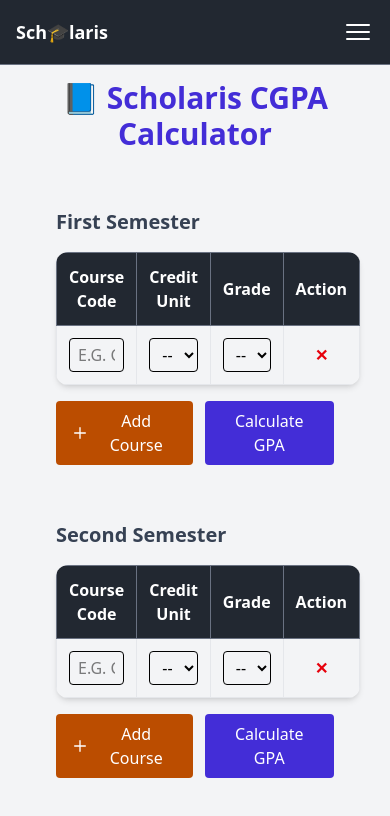
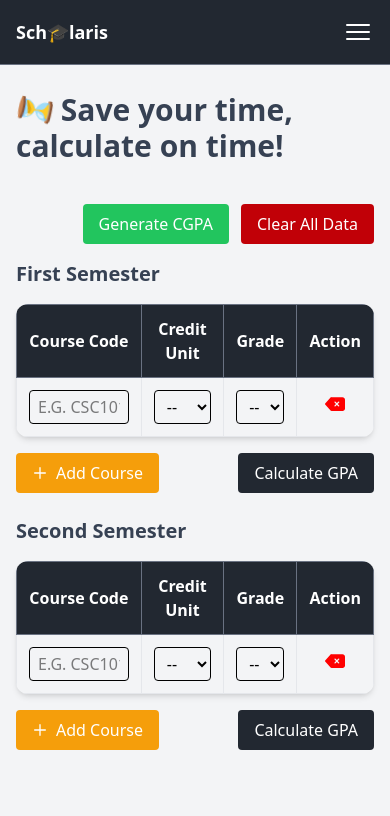
Before and after one commit to JOSEPH-Inalegwu/scholaris-app, a React (Vite) app: page /dashboard/cgpa-calculator in a window 390 px wide. Shown: the top 816 px of the page. Built offline with nearby package versions, Linux system fonts and the light colour scheme.

Commit message:
Add Spinner component, enhance CSS variables for theming, and update useGPA hook for localStorage persistence

```diff
--- /dev/null
+++ b/src/Components/Spinner.jsx
@@ -0,0 +1,26 @@
+const Spinner = ({ size = 20, color = 'white' }) => (
+    <svg
+      style={{ height: size, width: size, color: color }}
+      className="animate-spin"
+      xmlns="http://www.w3.org/2000/svg"
+      fill="none"
+      viewBox="0 0 24 24"
+      aria-label="Loading spinner"
+    >
+      <circle
+        className="opacity-25"
+        cx="12"
+        cy="12"
+        r="10"
+        stroke="currentColor"
+        strokeWidth="4"
+      />
+      <path
+        className="opacity-75"
+        fill="currentColor"
+        d="M4 12a8 8 0 018-8v4a4 4 0 00-4 4H4z"
+      />
+    </svg>
+  );
+
+  export default Spinner;
--- a/src/Features/GPA/GPACalculator.jsx
+++ b/src/Features/GPA/GPACalculator.jsx
@@ -1,21 +1,28 @@
 import React, { useState } from 'react';
 import { useGPA } from '../../Hooks/useGPA';
+import Spinner from '../../Components/Spinner';
+
 import plus from '../../assets/icons/plus.svg';
+import deleteIcon from '../../assets/icons/delete.svg';
 
 const GPACalculator = () => {
   const {
     firstSemester,
     secondSemester,
+    result,
     handleCourseChange,
     addCourse,
     removeCourse,
-    calculateGPA,
+    calculateSemesterGPA,
+    calculateCombinedGPA,
+    clearResult,
+    clearAllData,
   } = useGPA();
 
-  // Local states to hold GPA results and loading/errors for each semester
-  const [loading, setLoading] = useState({ firstSemester: false, secondSemester: false });
-  const [error, setError] = useState({ firstSemester: '', secondSemester: '' });
-  const [gpaResult, setGpaResult] = useState({ firstSemester: null, secondSemester: null });
+  // Local states for loading, errors, and modal visibility
+  const [loading, setLoading] = useState({ firstSemester: false, secondSemester: false, combined: false });
+  const [error, setError] = useState({ firstSemester: '', secondSemester: '', combined: '' });
+  const [isModalOpen, setIsModalOpen] = useState(false);
 
   // Function to handle GPA calculation for a specific semester
   const handleCalculateSemesterGPA = (semesterKey) => {
@@ -24,38 +31,76 @@
 
     setTimeout(() => {
       const semesterCourses = semesterKey === 'firstSemester' ? firstSemester : secondSemester;
-      if (semesterCourses.length === 0) {
-        setError((prev) => ({ ...prev, [semesterKey]: 'Please add at least one course before calculating GPA.' }));
+      if (semesterCourses.length === 0 || semesterCourses.every(course => !course.code.trim() || !course.unit || !course.grade)) {
+        setError((prev) => ({
+          ...prev,
+          [semesterKey]: 'Please add at least one valid course with code, unit, and grade.',
+        }));
         setLoading((prev) => ({ ...prev, [semesterKey]: false }));
-        setGpaResult((prev) => ({ ...prev, [semesterKey]: null }));
         return;
       }
 
       try {
-        const result = calculateGPA(semesterCourses);
-        console.log(`GPA calculated for ${semesterKey}:`, result);
-
-        if (!result || typeof result.gpa !== 'number' || isNaN(result.gpa)) {
+        const calcResult = calculateSemesterGPA(semesterKey);
+        if (!calcResult || typeof calcResult.gpa !== 'number' || isNaN(calcResult.gpa)) {
           throw new Error('GPA calculation did not return a valid number.');
         }
-
-        setGpaResult((prev) => ({ ...prev, [semesterKey]: result }));
       } catch (err) {
         console.error(err);
-        setError((prev) => ({ ...prev, [semesterKey]: 'Error calculating GPA. Please check your inputs.' }));
-        setGpaResult((prev) => ({ ...prev, [semesterKey]: null }));
+        setError((prev) => ({
+          ...prev,
+          [semesterKey]: 'Error calculating GPA. Please check your inputs.',
+        }));
       } finally {
         setLoading((prev) => ({ ...prev, [semesterKey]: false }));
       }
-    }, 800); // simulate loading
+    }, 800); // Simulate loading
   };
 
+  // Function to handle combined GPA calculation and open modal
+  const handleCalculateCombinedGPA = () => {
+    setError((prev) => ({ ...prev, combined: '' }));
+    setLoading((prev) => ({ ...prev, combined: true }));
+
+    setTimeout(() => {
+      const allCourses = [...firstSemester, ...secondSemester];
+      if (allCourses.length === 0 || allCourses.every(course => !course.code.trim() || !course.unit || !course.grade)) {
+        setError((prev) => ({
+          ...prev,
+          combined: 'Please add at least one valid course with code, unit, and grade in either semester.',
+        }));
+        setLoading((prev) => ({ ...prev, combined: false }));
+        return;
+      }
+
+      try {
+        const calcResult = calculateCombinedGPA();
+        if (!calcResult || typeof calcResult.gpa !== 'number' || isNaN(calcResult.gpa)) {
+          throw new Error('Combined GPA calculation did not return a valid number.');
+        }
+        setIsModalOpen(true); // Open modal on successful calculation
+      } catch (err) {
+        console.error(err);
+        setError((prev) => ({
+          ...prev,
+          combined: 'Error calculating combined GPA. Please check your inputs.',
+        }));
+      } finally {
+        setLoading((prev) => ({ ...prev, combined: false }));
+      }
+    }, 800); // Simulate loading
+  };
+
+  // Function to close the modal
+  const closeModal = () => {
+    setIsModalOpen(false);
+  };
 
   const renderTable = (semester, semesterKey, label) => (
-    <div className="w-full lg:w-1/2 p-4">
+    <div className="w-full lg:w-1/2 md:p-4">
       <h2 className="text-xl font-semibold text-gray-700 mb-4">{label}</h2>
       <table className="w-full table-auto rounded-xl overflow-hidden shadow-md">
-        <thead className="bg-[#222831] text-white">
+        <thead className="bg-dark text-white">
           <tr>
             <th className="p-3 border border-gray-500">Course Code</th>
             <th className="p-3 border border-gray-500">Credit Unit</th>
@@ -79,7 +124,7 @@
                 <select
                   className="w-full border rounded px-2 py-1"
                   value={course.unit}
-                  onChange={(e) => handleCourseChange(semesterKey, index, 'unit', parseInt(e.target.value))}
+                  onChange={(e) => handleCourseChange(semesterKey, index, 'unit', e.target.value)}
                 >
                   <option value="">--</option>
                   {[1, 2, 3].map((unit) => (
@@ -109,7 +154,7 @@
                   className="text-red-600 hover:text-red-800 font-semibold"
                   aria-label="Remove course"
                 >
-                  ✕
+                  <img src={deleteIcon} className='w-5 h-5' alt="delete-icon" />
                 </button>
               </td>
             </tr>
@@ -120,21 +165,36 @@
       <div className="mt-4 flex justify-between items-center gap-3">
         <button
           onClick={() => addCourse(semesterKey)}
-          className="flex items-center gap-2 px-4 py-2 bg-amber-700 text-white rounded hover:bg-amber-600 transition"
+          className="flex items-center gap-2 px-4 py-2 bg-amber  text-white rounded hover:bg-amber-dark transition"
           aria-label={`Add course to ${label}`}
         >
           <img src={plus} className="w-4 h-4" alt="add-icon" />
           Add Course
         </button>
 
+        <div className="flex gap-2">
           <button
             onClick={() => handleCalculateSemesterGPA(semesterKey)}
-          className="px-4 py-2 bg-indigo-700 text-white rounded hover:bg-indigo-800 transition"
+            className="px-4 py-2 bg-dark text-white rounded transition"
             disabled={loading[semesterKey]}
             aria-label={`Calculate GPA for ${label}`}
           >
-          {loading[semesterKey] ? 'Calculating...' : 'Calculate GPA'}
+            {loading[semesterKey] ? (
+              <div className="flex items-center gap-2">
+              Calculating <Spinner size={20} color="white" />
+              </div>
+            )  : (
+              'Calculate GPA'
+            )}
           </button>
+          {/* <button
+            onClick={() => clearResult(semesterKey)}
+            className="px-4 py-2 bg-red-700 text-white rounded hover:bg-red-600 transition"
+            aria-label={`Clear GPA result for ${label}`}
+          >
+            Clear Result
+          </button> */}
+        </div>
       </div>
 
       {/* Error message */}
@@ -143,20 +203,84 @@
       )}
 
       {/* GPA Result */}
-      {gpaResult[semesterKey] !== null && (
-        <div className="mt-4 p-4 bg-green-100 text-green-800 rounded shadow">
-          <strong>{label} GPA:</strong> {gpaResult[semesterKey].gpa.toFixed(2)} <br />
-          <strong>Classification:</strong> {gpaResult[semesterKey].classification}
+      {result[semesterKey] && (
+        <div className="mt-5 p-5 bg-green-200 text-green-800 rounded shadow md:mt-7 md:text-xl">
+          <strong>{label} GPA:</strong> {result[semesterKey].gpa.toFixed(2)} <br />
+          <strong>Classification:</strong> {result[semesterKey].classification}
         </div>
       )}
     </div>
   );
 
   return (
-    <div className="relative max-w-full mx-auto mt-10 p-6">
-      <h1 className="text-3xl font-bold text-center text-indigo-700 mb-10">
-        📘 Scholaris CGPA Calculator
+    <div className="relative max-w-full mx-auto mt-10 py-6">
+      <h1 className="text-3xl md:text-4xl font-extrabold text-left text-gray-700 mb-10">
+        <span className="inline-block rotate-slow mt-3">⏳</span> Save your time, calculate on time!
       </h1>
+
+      <div className="flex justify-end mb-4 gap-3 md:mx-4">
+        <button
+          onClick={handleCalculateCombinedGPA}
+          className="px-4 py-2 bg-success  text-white rounded transition"
+          disabled={loading.combined}
+          aria-label="Generate Combined CGPA"
+        >
+          {loading.combined ? (
+            <div className="flex items-center gap-2">
+               Generating <Spinner size={20} color="white" />
+            </div>
+            ) :
+            ('Generate CGPA')}
+        </button>
+        <button
+          onClick={clearAllData}
+          className="px-4 py-2 bg-red-700 text-white rounded hover:bg-red-600 transition"
+          aria-label="Clear all data"
+        >
+          Clear All Data
+        </button>
+      </div>
+
+      {/* Error message for combined GPA */}
+      {error.combined && (
+        <p className="mt-2 text-red-600 font-semibold text-center">{error.combined}</p>
+      )}
+
+      {/* Modal for Combined CGPA */}
+      {isModalOpen && result.combined && (
+        <div
+          className="fixed inset-0 bg-black/90 bg-opacity-50 backdrop-blur-xs flex items-center justify-center z-50"
+          role="dialog"
+          aria-labelledby="modal-title"
+          aria-modal="true"
+        >
+          <div className="bg-white rounded-sm p-6 max-w-md w-full mx-4 shadow-lg">
+            <h2 id="modal-title" className="text-2xl font-semibold text-gray-800 mb-4">
+              Combined CGPA
+            </h2>
+            <div className="p-4 bg-green-100 text-green-800 rounded shadow">
+              <strong>Combined CGPA:</strong> {result.combined.gpa.toFixed(2)} <br />
+              <strong>Classification:</strong> {result.combined.classification}
+            </div>
+            <div className="mt-4 flex justify-end gap-2">
+              <button
+                onClick={() => clearResult('combined')}
+                className="px-4 py-2 bg-red-700 text-white rounded hover:bg-red-600 transition"
+                aria-label="Clear Combined CGPA"
+              >
+                Clear CGPA
+              </button>
+              <button
+                onClick={closeModal}
+                className="px-4 py-2 bg-gray-600 text-white rounded hover:bg-gray-700 transition"
+                aria-label="Close modal"
+              >
+                Close
+              </button>
+            </div>
+          </div>
+        </div>
+      )}
 
       <div className="flex flex-col lg:flex-row justify-between gap-6">
         {renderTable(firstSemester, 'firstSemester', 'First Semester')}
--- a/src/Hooks/useGPA.js
+++ b/src/Hooks/useGPA.js
@@ -1,9 +1,47 @@
 import { useState } from 'react';
 
+const STORAGE_FIRST_SEMESTER_RESULT_KEY = 'firstSemesterGPAResult';
+const STORAGE_SECOND_SEMESTER_RESULT_KEY = 'secondSemesterGPAResult';
+const STORAGE_COMBINED_GPA_RESULT_KEY = 'combinedGPAResult';
+const STORAGE_FIRST_SEMESTER_KEY = 'firstSemesterCourses';
+const STORAGE_SECOND_SEMESTER_KEY = 'secondSemesterCourses';
+
 export const useGPA = () => {
-  const [firstSemester, setFirstSemester] = useState([{ code: '', unit: '', grade: '' }]);
-  const [secondSemester, setSecondSemester] = useState([{ code: '', unit: '', grade: '' }]);
-  const [result, setResult] = useState(null);
+  // Load saved result from localStorage for a specific key
+  const loadSavedResult = (key) => {
+    try {
+      const savedResult = JSON.parse(localStorage.getItem(key));
+      return savedResult || null;
+    } catch (error) {
+      console.error(`Error loading saved result for ${key}:`, error);
+      return null;
+    }
+  };
+
+  // Load saved semesters from localStorage
+  const loadSavedSemesters = (key, defaultValue) => {
+    try {
+      const savedData = JSON.parse(localStorage.getItem(key));
+      return savedData && Array.isArray(savedData) && savedData.length > 0
+        ? savedData
+        : defaultValue;
+    } catch (error) {
+      console.error(`Error loading ${key}:`, error);
+      return defaultValue;
+    }
+  };
+
+  const [firstSemester, setFirstSemester] = useState(
+    loadSavedSemesters(STORAGE_FIRST_SEMESTER_KEY, [{ code: '', unit: '', grade: '' }])
+  );
+  const [secondSemester, setSecondSemester] = useState(
+    loadSavedSemesters(STORAGE_SECOND_SEMESTER_KEY, [{ code: '', unit: '', grade: '' }])
+  );
+  const [result, setResult] = useState({
+    firstSemester: loadSavedResult(STORAGE_FIRST_SEMESTER_RESULT_KEY),
+    secondSemester: loadSavedResult(STORAGE_SECOND_SEMESTER_RESULT_KEY),
+    combined: loadSavedResult(STORAGE_COMBINED_GPA_RESULT_KEY),
+  });
 
   const handleCourseChange = (semesterKey, index, field, value) => {
     const setter = semesterKey === 'firstSemester' ? setFirstSemester : setSecondSemester;
@@ -11,12 +49,21 @@
     const updated = [...semester];
     updated[index][field] = value;
     setter(updated);
+    localStorage.setItem(
+      semesterKey === 'firstSemester' ? STORAGE_FIRST_SEMESTER_KEY : STORAGE_SECOND_SEMESTER_KEY,
+      JSON.stringify(updated)
+    );
   };
 
   const addCourse = (semesterKey) => {
     const setter = semesterKey === 'firstSemester' ? setFirstSemester : setSecondSemester;
     const semester = semesterKey === 'firstSemester' ? firstSemester : secondSemester;
-    setter([...semester, { code: '', unit: '', grade: '' }]);
+    const updated = [...semester, { code: '', unit: '', grade: '' }];
+    setter(updated);
+    localStorage.setItem(
+      semesterKey === 'firstSemester' ? STORAGE_FIRST_SEMESTER_KEY : STORAGE_SECOND_SEMESTER_KEY,
+      JSON.stringify(updated)
+    );
   };
 
   const removeCourse = (semesterKey, index) => {
@@ -25,23 +72,37 @@
     const updated = [...semester];
     updated.splice(index, 1);
     setter(updated);
+    localStorage.setItem(
+      semesterKey === 'firstSemester' ? STORAGE_FIRST_SEMESTER_KEY : STORAGE_SECOND_SEMESTER_KEY,
+      JSON.stringify(updated)
+    );
   };
 
-  // Calculate CGPA for both semesters combined
-  const calculate = () => {
-    const allCourses = [...firstSemester, ...secondSemester].filter(
-      (course) =>
-        course.code.trim() !== '' &&
-        course.unit &&
-        course.grade &&
-        !isNaN(course.unit)
-    );
-    if (allCourses.length === 0) return null;
-
-    return calculateGPA(allCourses);
+  const calculateSemesterGPA = (semesterKey) => {
+    const semesterCourses = semesterKey === 'firstSemester' ? firstSemester : secondSemester;
+    const calcResult = calculateGPA(semesterCourses);
+    if (calcResult) {
+      setResult((prev) => ({ ...prev, [semesterKey]: calcResult }));
+      localStorage.setItem(
+        semesterKey === 'firstSemester'
+          ? STORAGE_FIRST_SEMESTER_RESULT_KEY
+          : STORAGE_SECOND_SEMESTER_RESULT_KEY,
+        JSON.stringify(calcResult)
+      );
+    }
+    return calcResult;
   };
 
-  // Calculate GPA for a single semester
+  const calculateCombinedGPA = () => {
+    const allCourses = [...firstSemester, ...secondSemester];
+    const calcResult = calculateGPA(allCourses);
+    if (calcResult) {
+      setResult((prev) => ({ ...prev, combined: calcResult }));
+      localStorage.setItem(STORAGE_COMBINED_GPA_RESULT_KEY, JSON.stringify(calcResult));
+    }
+    return calcResult;
+  };
+
   const calculateGPA = (courses) => {
     const filteredCourses = courses.filter(
       (course) =>
@@ -85,6 +146,28 @@
     };
   };
 
+  const clearResult = (semesterKey) => {
+    setResult((prev) => ({ ...prev, [semesterKey]: null }));
+    localStorage.removeItem(
+      semesterKey === 'firstSemester'
+        ? STORAGE_FIRST_SEMESTER_RESULT_KEY
+        : semesterKey === 'secondSemester'
+        ? STORAGE_SECOND_SEMESTER_RESULT_KEY
+        : STORAGE_COMBINED_GPA_RESULT_KEY
+    );
+  };
+
+  const clearAllData = () => {
+    setResult({ firstSemester: null, secondSemester: null, combined: null });
+    setFirstSemester([{ code: '', unit: '', grade: '' }]);
+    setSecondSemester([{ code: '', unit: '', grade: '' }]);
+    localStorage.removeItem(STORAGE_FIRST_SEMESTER_RESULT_KEY);
+    localStorage.removeItem(STORAGE_SECOND_SEMESTER_RESULT_KEY);
+    localStorage.removeItem(STORAGE_COMBINED_GPA_RESULT_KEY);
+    localStorage.removeItem(STORAGE_FIRST_SEMESTER_KEY);
+    localStorage.removeItem(STORAGE_SECOND_SEMESTER_KEY);
+  };
+
   return {
     firstSemester,
     secondSemester,
@@ -93,7 +176,10 @@
     handleCourseChange,
     addCourse,
     removeCourse,
-    calculate,
-    calculateGPA, // export new function
+    calculateSemesterGPA,
+    calculateCombinedGPA,
+    calculateGPA,
+    clearResult,
+    clearAllData,
   };
 };
--- a/src/index.css
+++ b/src/index.css
@@ -1,4 +1,48 @@
 @import "tailwindcss";
+
+/* Color Definition */
+:root {
+  --color-dark: #222831;         /* Background */
+  --color-amber: #f59e0b;        /* Primary accent */
+
+  --color-amber-dark: #b45309;   /* Darker amber (for hover) */
+  --color-sky-dark: #0ea5e9;     /* Hover for sky */
+  --color-slate: #64748b;        /* Muted gray-blue for secondary buttons */
+  --color-slate-dark: #475569;  /* Darker slate for hover */
+  --color-error: #ef4444;
+  --color-success: #22c55e;
+}
+
+.bg-dark {
+  background-color: var(--color-dark);
+}
+
+.bg-amber {
+  background-color: var(--color-amber);
+}
+
+.bg-amber-dark {
+  background-color: var(--color-amber-dark);
+}
+.hover\:bg-amber-dark:hover {
+  background-color: var(--color-amber-dark);
+}
+
+.bg-button {
+  background-color: var(--color-sky-dark);
+  color: white;
+}
+
+.success {
+  color: var(--color-success);
+}
+.bg-success {
+  background-color: var(--color-success);
+}
+
+.error {
+  color: var(--color-error);
+}
 
 /* index.css */
 @keyframes shake {
@@ -35,3 +79,16 @@
   .animate-spin-slow {
     animation: spin 3s linear infinite;
   }
+
+  @keyframes spin-slow {
+  from {
+    transform: rotate(0deg);
+  }
+  to {
+    transform: rotate(360deg);
+  }
+}
+
+.rotate-slow {
+  animation: spin-slow 7s linear infinite;
+}
```
Also changed, not shown: src/assets/icons/delete.svg (added). Lines whose indentation alone changed are shown as unchanged.
